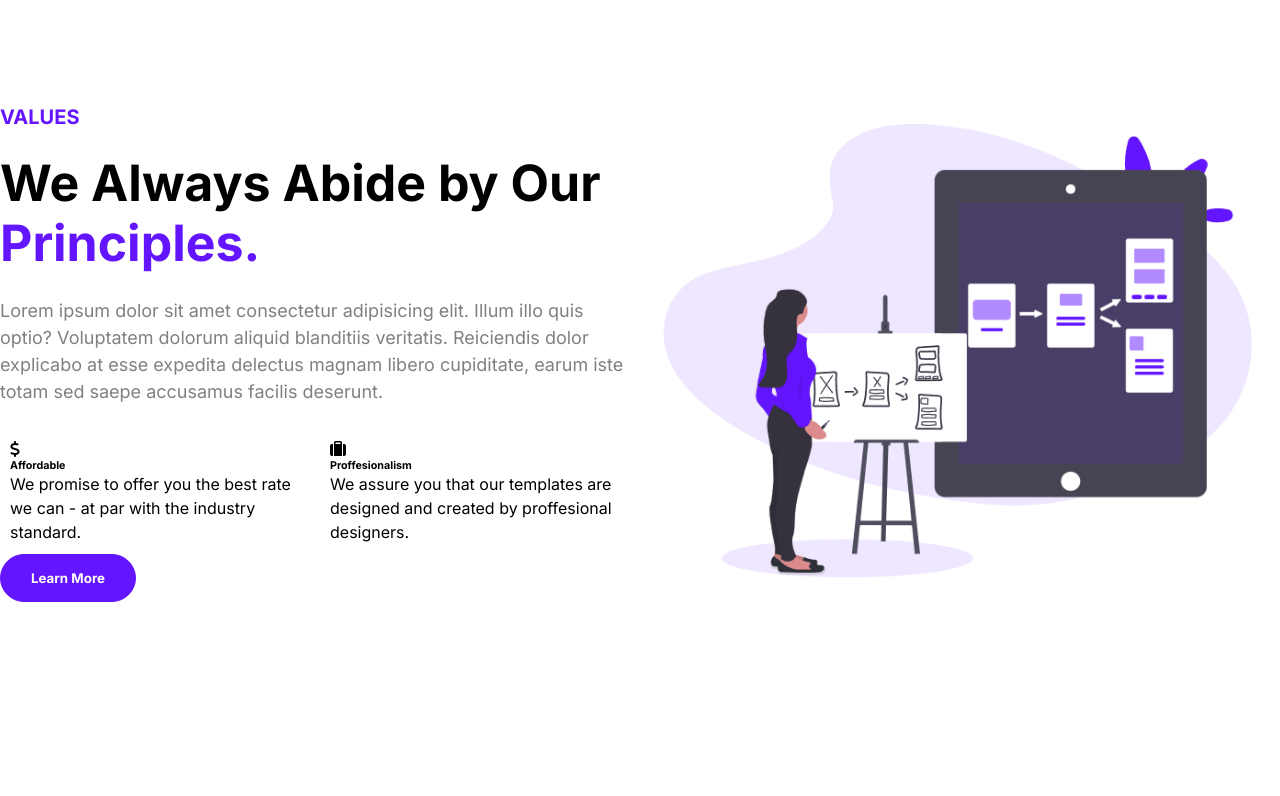
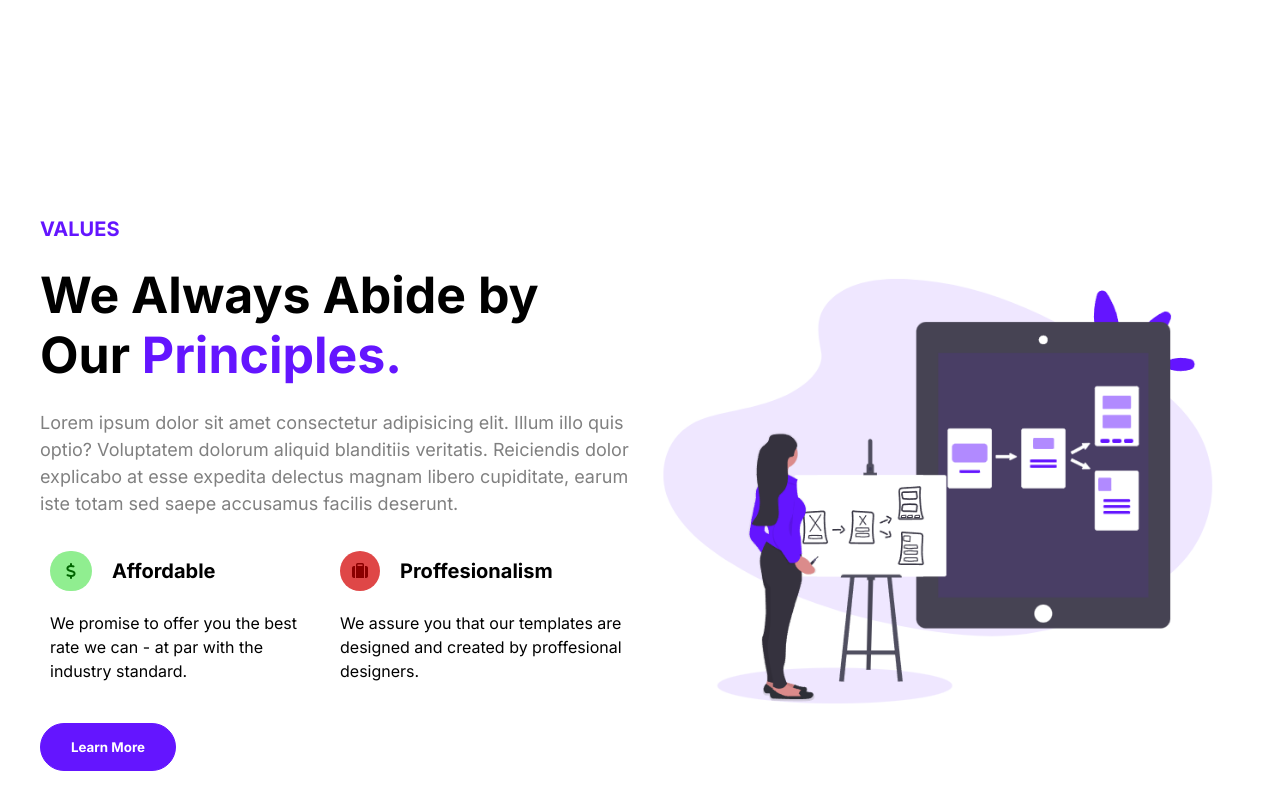
Before and after one commit to HunterKastner/Treact-Project, a plain HTML site: page index.html in a window 1280 px wide. Shown: the part 2753-3549 px from the top of the page. Drawn offline with Linux system fonts and the light colour scheme.

Commit message:
Finished Values section

```diff
--- a/index.html
+++ b/index.html
@@ -251,24 +251,24 @@
         </p>
         <div class="value__wrapper">
           <div class="value">
-            <i class="fa-solid fa-dollar-sign green___value"></i>
-            <div class="value__items">
-              <h6 class="value__title">Affordable</h6>
+            <div class="value__header">
+              <i class="fa-solid fa-dollar-sign green__value"></i>
+              <p class="value__title">Affordable</p>
+            </div>
             <p class="value__desc">
               We promise to offer you the best rate we can - at par with the
               industry standard.
             </p>
           </div>
+          <div class="value">
+            <div class="value__header">
+              <i class="fa-solid fa-suitcase red__value"></i>
+              <p class="value__title">Proffesionalism</p>
             </div>
-          <div class="value">
-            <i class="fa-solid fa-suitcase red__value"></i>
-            <div class="value__item">
-              <h6 class="value__title">Proffesionalism</h6>
             <p class="value__desc">
               We assure you that our templates are designed and created by
               proffesional designers.
             </p>
-            </div>
           </div>
         </div>
         <button class="learnmore">Learn More</button>
--- a/styles.css
+++ b/styles.css
@@ -29,6 +29,7 @@ ul {
 body {
   max-width: 100vw;
   overflow-x: hidden;
+  margin: 40px;
 }
 
 .no__cursor {
@@ -49,6 +50,10 @@ p {
 
 .logo {
   width: 160px;
+}
+
+.section {
+  margin: 0px 40px;
 }
 
 /* NAV */
@@ -389,8 +394,8 @@ nav {
 }
 
 .number {
-  font-size:40px;
-  font-weight:bold;
+  font-size: 40px;
+  font-weight: bold;
   color: lightgrey;
   float: left;
   width: 50px;
@@ -438,17 +443,46 @@ margin: 10px;
 
 .value__wrapper {
   display: flex;
-justify-content: center;
-align-items: center;
+  margin: 0 auto;
 }
 
 .value {
- max-width: 50%;
+  max-width: 100%;
   padding: 10px;
   margin: auto 0;
+  display: flex;
+  flex-direction: column;
 }
 
 .green__value {
-  float: left;
+  background-color: lightgreen;
+  border-color: lightgreen;
+  color: darkgreen;
+  padding: 12px 16px;
+  border-radius: 30px;
+}
 
+.red__value {
+  background-color: rgb(223, 71, 71);
+  border-color: rgb(223, 71, 71);
+  color: darkred;
+  padding: 12px 12px;
+  border-radius: 30px;
 }
+
+.value__desc {
+  margin-bottom: 30px;
+}
+
+.value__title {
+  font-size: 20px;
+  font-weight: bold;
+  padding-left: 20px;
+}
+
+.value__header {
+  display: flex;
+  justify-content: flex-start;
+  align-items: center;
+  margin-bottom: 20px;
+}
```
Lines whose indentation alone changed are shown as unchanged.
